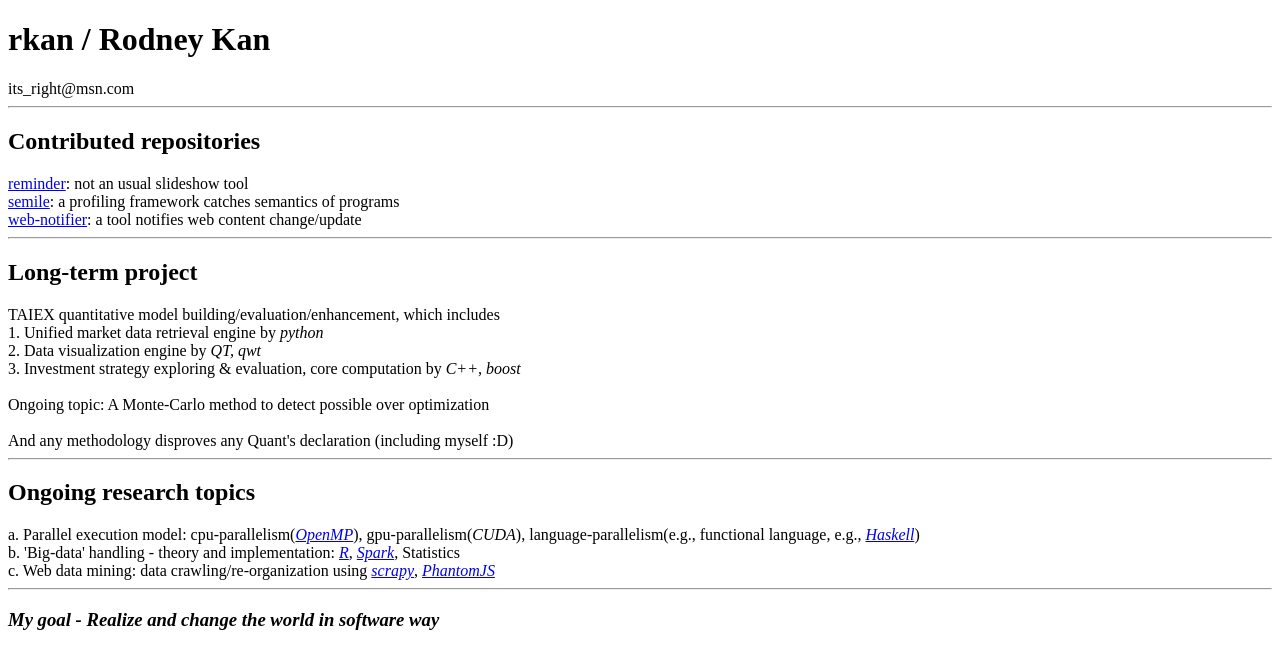
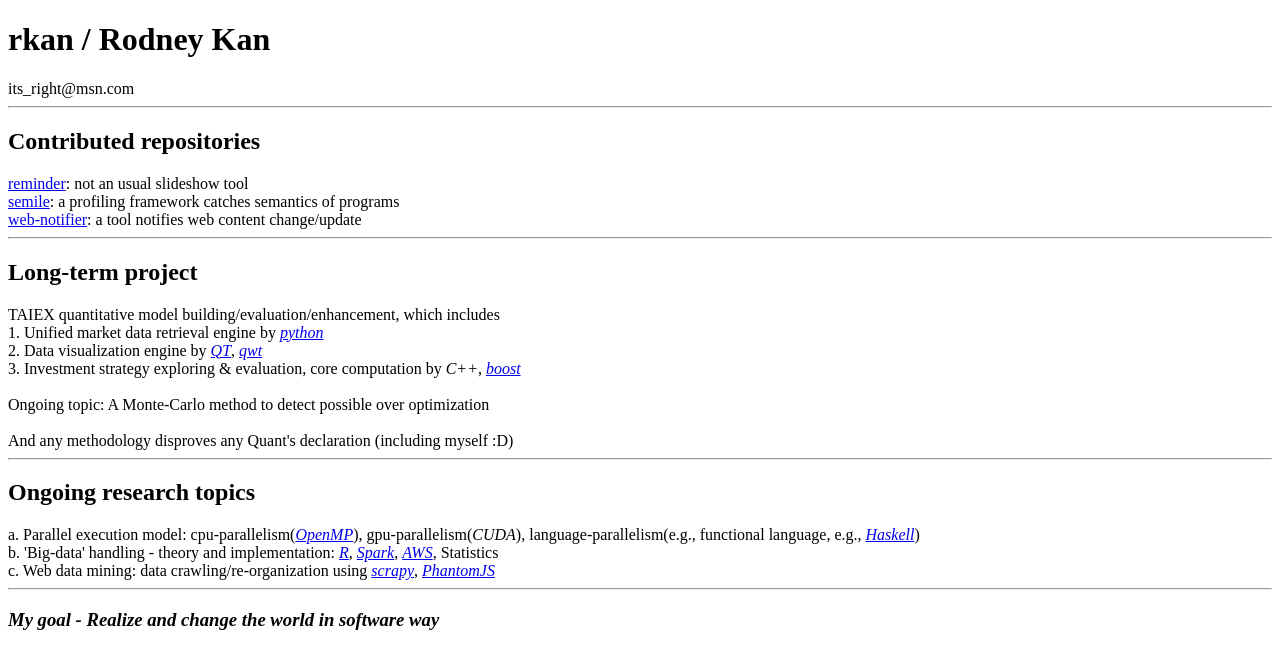
Before and after one commit to r-kan/r-kan.github.io, a plain HTML site: page index.html in a window 1280 px wide. Drawn offline with Linux system fonts and the light colour scheme.

Commit message:
Update index.html

```diff
--- a/index.html
+++ b/index.html
@@ -11,9 +11,9 @@ its_right@msn.com
 <hr>
 <h2>Long-term project</h2>
 TAIEX quantitative model building/evaluation/enhancement, which includes<br>
-1. Unified market data retrieval engine by <i>python</i><br>
-2. Data visualization engine by <i>QT, qwt</i><br>
-3. Investment strategy exploring & evaluation, core computation by <i>C++, boost</i><br>
+1. Unified market data retrieval engine by <a href="https://www.python.org"><i>python</i></a><br>
+2. Data visualization engine by <a href="https://www.qt.io"><i>QT</i></a>, <a href="http://qwt.sourceforge.net"><i>qwt</i></a><br>
+3. Investment strategy exploring & evaluation, core computation by <i>C++</i>, <a href="http://www.boost.org"><i>boost</i></a><br>
 <br>
 Ongoing topic:
 A Monte-Carlo method to detect possible over optimization<br><br>
@@ -21,7 +21,7 @@ And any methodology disproves any Quant's declaration (including myself :D)
 <hr>
 <h2>Ongoing research topics</h2>
 a. Parallel execution model: cpu-parallelism(<a href="http://openmp.org/wp/"><i>OpenMP</i></a>), gpu-parallelism(<i>CUDA</i>), language-parallelism(e.g., functional language, e.g., <a href="https://www.haskell.org"><i>Haskell</i></a>)<br>
-b. 'Big-data' handling - theory and implementation: <a href="https://www.r-project.org"><i>R</i></a>, <a href="http://spark.apache.org"><i>Spark</i></a>, Statistics<br>
+b. 'Big-data' handling - theory and implementation: <a href="https://www.r-project.org"><i>R</i></a>, <a href="http://spark.apache.org"><i>Spark</i></a>, <a href="http://aws.amazon.com"><i>AWS</i></a>, Statistics<br>
 c. Web data mining: data crawling/re-organization using <a href="http://scrapy.org"><i>scrapy</i></a>, <a href="http://phantomjs.org"><i>PhantomJS</i></a><br>
 <hr>
 <h3><i>My goal - Realize and change the world in software way</i></h3>
```
